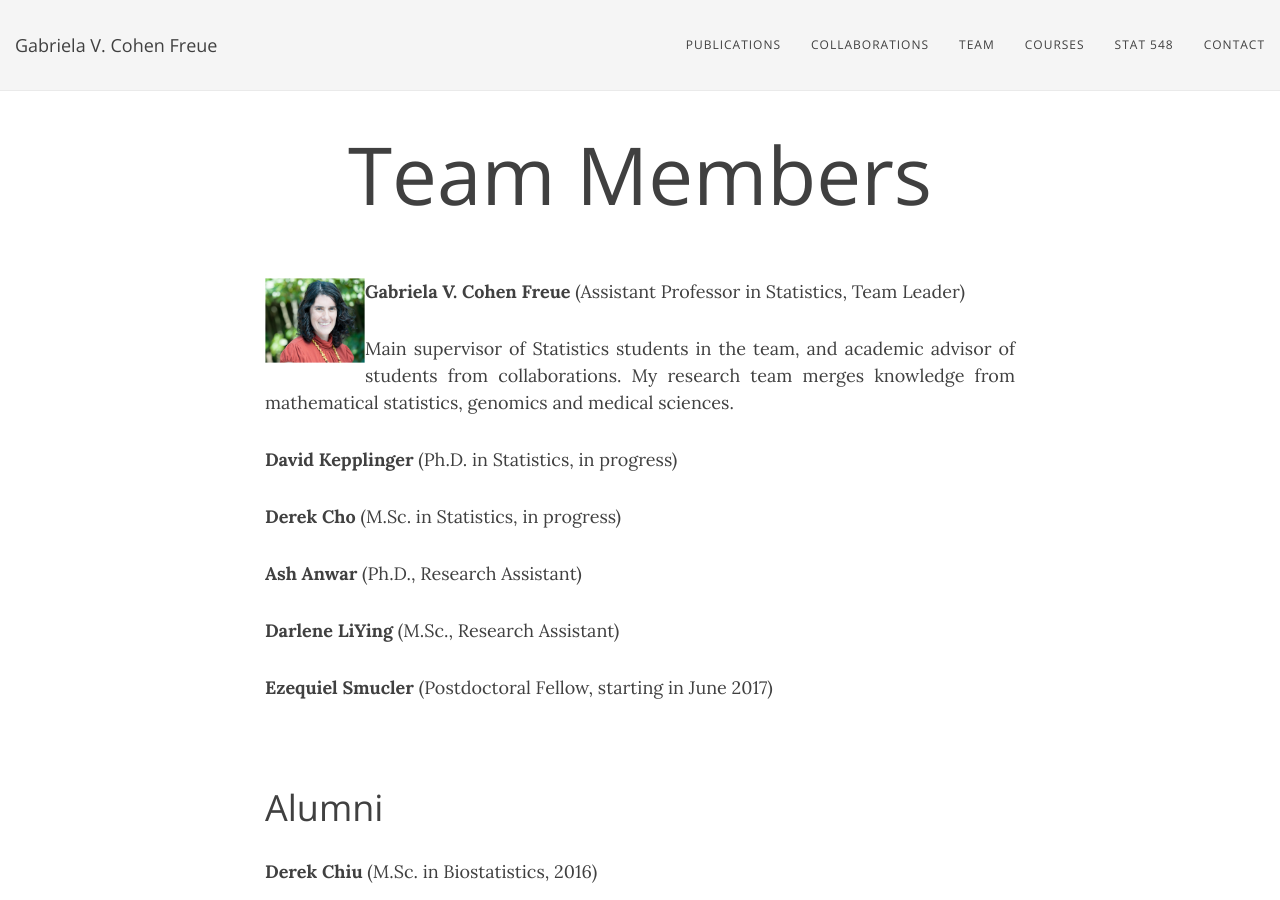
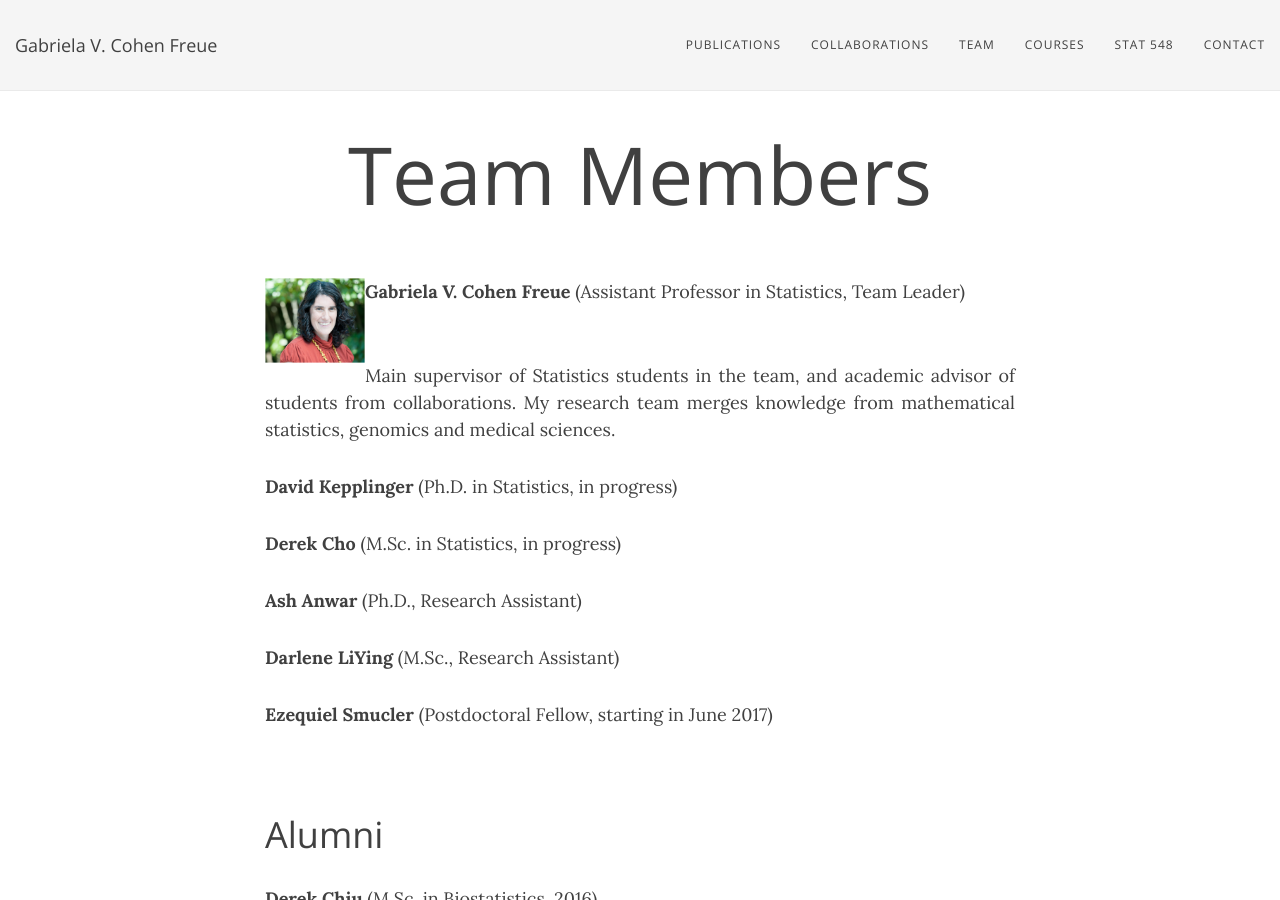
Before and after one commit to gcohenfr/gcohenfr.github.io, a Jekyll site: the page built from team.md, in a window 1280 px wide and 900 px high. Built offline with Jekyll 4.4.1, drawn with Linux system fonts in a browser that asks for light colours; nearby versions of some CDN libraries.

Commit message:
Update team.md

```diff
--- a/team.md
+++ b/team.md
@@ -3,7 +3,10 @@
 title: Team Members
 ---
 
-<img style="float: left;" src="/img/me.png" height="85" width="100"> **Gabriela V. Cohen Freue** (Assistant Professor in Statistics, Team Leader)
+<img style="float: left;" src="/img/me.png" height="85" width="100">
+
+  **Gabriela V. Cohen Freue** (Assistant Professor in Statistics, Team Leader)
+<br>
 <br>
 
 Main supervisor of Statistics students in the team, and academic advisor of students from collaborations. My research team merges knowledge from mathematical statistics, genomics and medical sciences.
```
